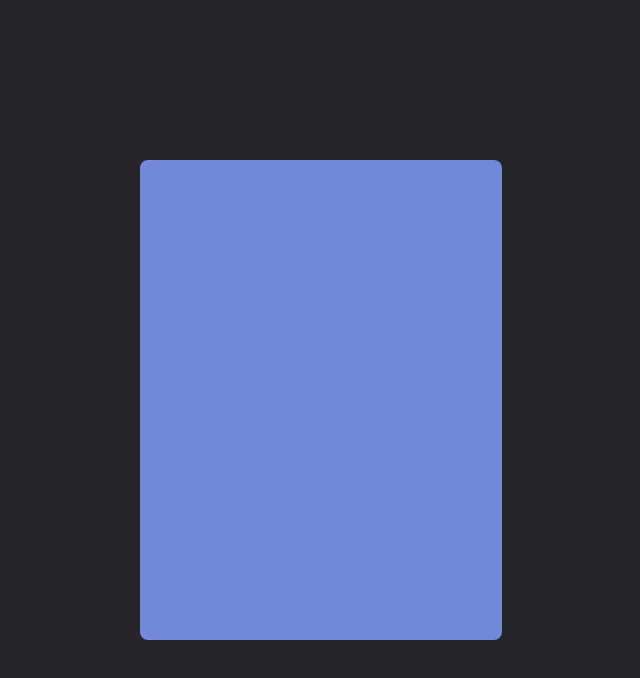
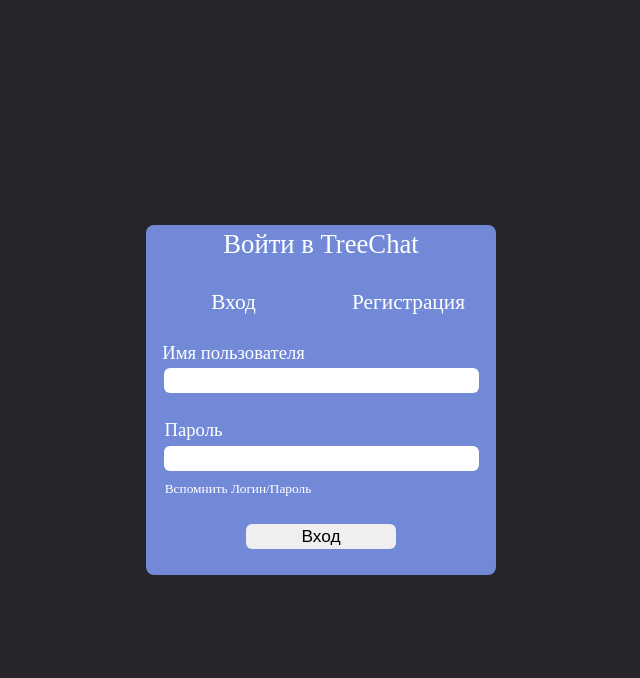
Before and after one commit to goodman99111/treeChat, a plain HTML site: page public/index.html in a window 1280 px wide. Shown: the whole page, without its empty margins (319-959 px from the left). Drawn offline with Linux system fonts and the light colour scheme.

Commit message:
Add files via upload

```diff
--- a/public/css/registr.css
+++ b/public/css/registr.css
@@ -7,13 +7,18 @@
     position: absolute;
     display: grid;
 
-    grid-template-rows: 1fr 3fr 1fr;
-    grid-template-columns: 3.8fr 3fr 3.8fr;
+    grid-template-rows: 1fr 350px 1fr;
+    grid-template-columns: 3.8fr 350px 3.8fr;
 
 
 }
 
 .registrForm{
+    display: grid;
+    grid-template-columns: 1fr 1fr;
+    grid-template-rows: 0.5fr 1fr 1fr 1fr 1fr;
+    justify-items: center; /*выравнивает содержимое по центру области;*/
+    align-items: center;
     grid-column: 2;
     grid-row: 2;
     background: #7289d8;
@@ -21,3 +26,18 @@
     /*border: 1px solid #646468;*/
     z-index: 105;
 }
+
+.styleForm{
+    color: white;
+    font-size: 16pt;
+    cursor: pointer;
+}
+
+.registrForm input{
+    width: 90%;
+    height: 25px;
+    font-size: 13pt;
+    border-radius: 6px;
+    outline: none;
+    border:0px;
+}
--- a/public/index.html
+++ b/public/index.html
@@ -6,7 +6,22 @@
     <body>
         <div class="registr">
             <div class="registrForm">
+                <a style="font-size:20pt; color: white;grid-column:1/3">Войти в TreeChat</a>
+                <a style="justify-self: center;grid-column: 1/2; grid-row: 2" class="styleForm">Вход</a>
+                <a style="justify-self: center;grid-column: 2/3; grid-row: 2" class="styleForm">Регистрация</a>
 
+                <!-- Поле логина-->
+                <a style="align-self:start;grid-column:1/2; grid-row:3; color:white; font-size:14pt">Имя пользователя</a>
+                <input type="text" style="resize: none; align-self: center; grid-row:3; grid-column:1/3;">
+
+                <!-- Поле пароля-->
+                <a style="margin-left:-80px;align-self:start;grid-column:1; grid-row:4; color:white; font-size:14pt">Пароль</a>
+                <input type="text" style="resize: none; align-self: center; grid-row:4; grid-column:1/3;">
+                <a style="grid-row:4; grid-column: 1/2; font-size:10pt; align-self:end; color: white; justify-self:center; margin-left: 9px; cursor: pointer">Вспомнить Логин/Пароль</a>
+
+                <!-- Кнопка вход-->
+                <input type="button" value="Вход" style=" width: 150px; grid-rows:5;grid-column:1/3; justify-items: center">
+                </div>
             </div>
         </div>
         <div class="container-1">
```
Also changed, not shown: 1 other file.
